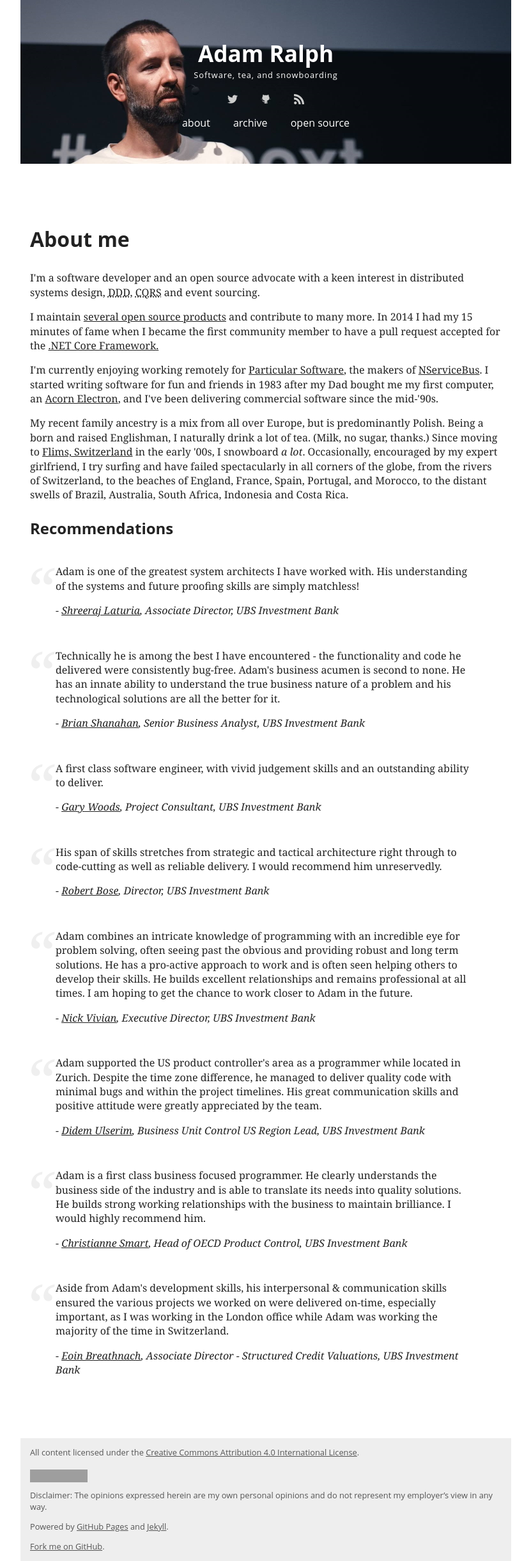
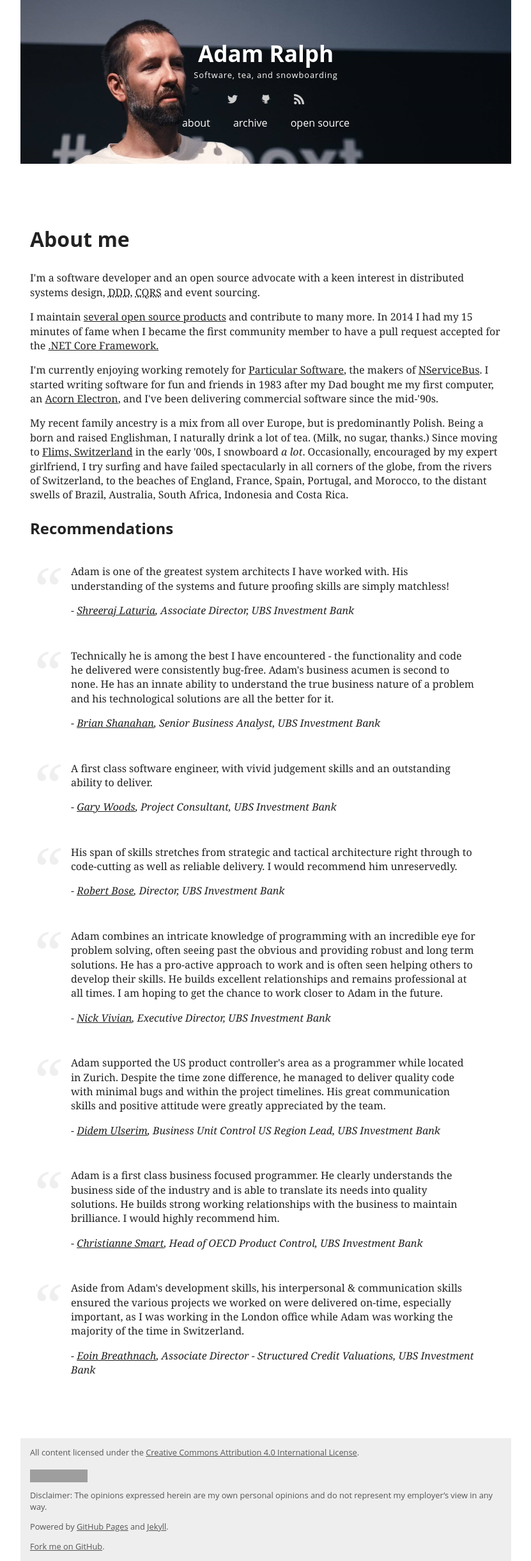
Before and after one commit to adamralph/adamralph.github.com, a Jekyll site: the page built from about.html, in a window 1280 px wide. Shown: the whole page at 64% size, without its empty margins (224-1055 px from the left). Built offline with Jekyll 4.4.1, drawn with Linux system fonts in a browser that asks for light colours; grey boxes are pictures that could not be loaded.

Commit message:
blockquote styling

```diff
--- a/css/default.css
+++ b/css/default.css
@@ -55,9 +55,13 @@
     font-size: 6em;
     font-style: italic;
     height: 0;
-    margin-left: -.5em;
+    margin-left: -.65em;
     position: relative;
     top: -.15em;
+}
+
+blockquote {
+    margin-left: 4em;
 }
 
 body > * {
```
Also changed, not shown: css/about.css (line endings or trailing spaces).
